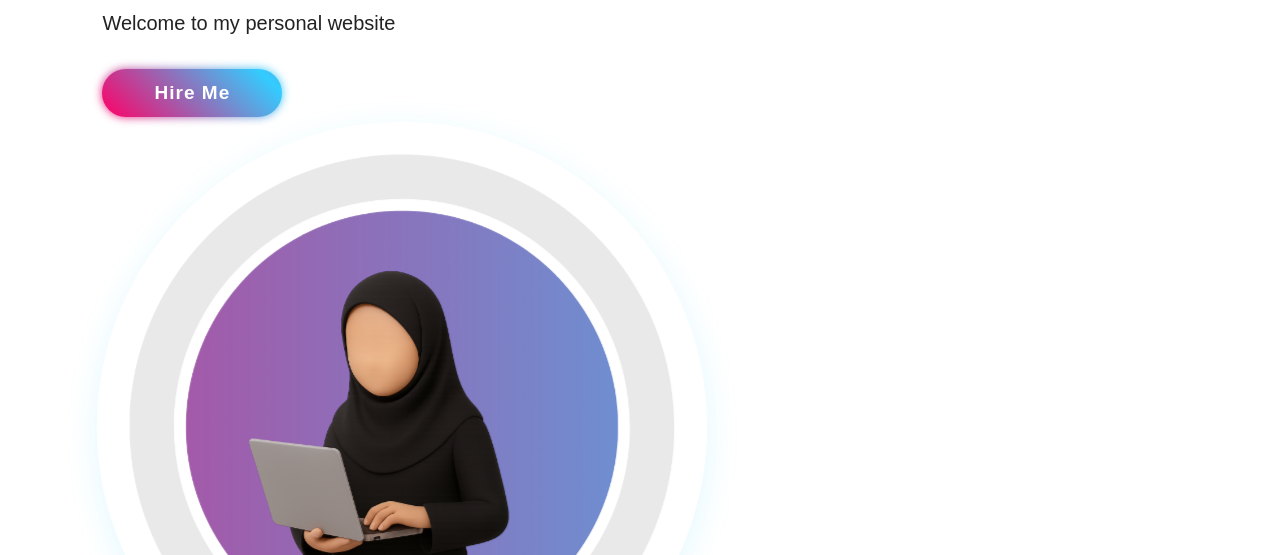
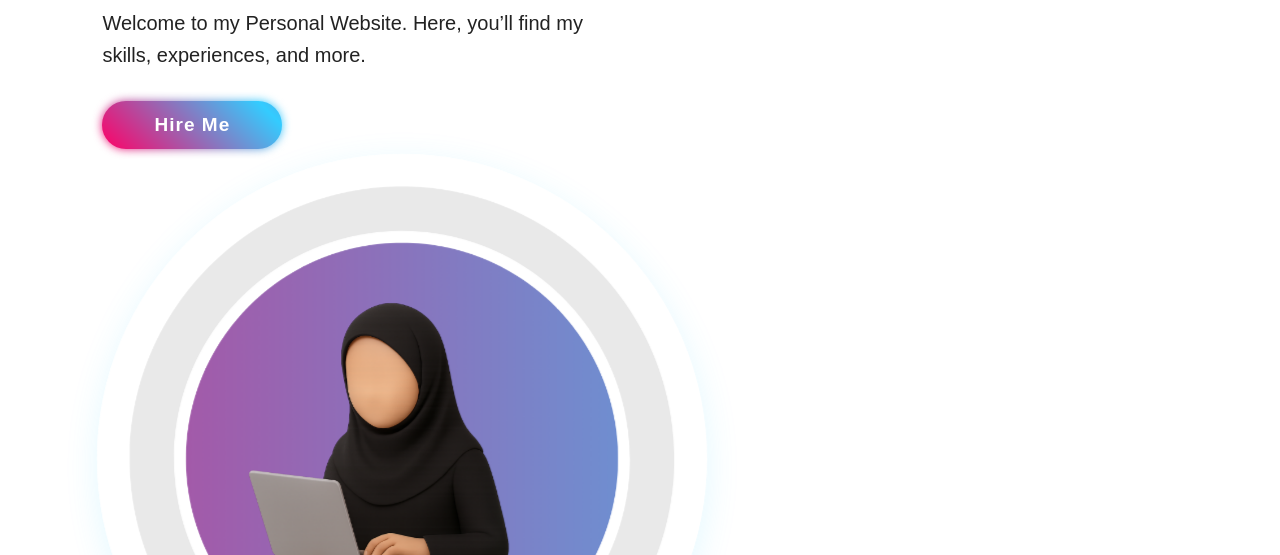
Before and after one commit to syinfatwa/Personal-Website, a plain HTML site: page index.html in a window 1280 px wide. Shown: the part 245-800 px from the top of the page. Drawn offline with Linux system fonts and the light colour scheme.

Commit message:
Update index.html

```diff
--- a/index.html
+++ b/index.html
@@ -32,7 +32,7 @@
     <div class="home-text">
       <h1>Assalamu'alaikum.</h1>
       <h2>Hi, I'm Syinfa Fatwa</h2>
-      <p>Welcome to my personal website</p>
+      <p>Welcome to my Personal Website. Here, you’ll find my skills, experiences, and more.</p>
       <a href="#contact" class="btn">Hire Me</a>
     </div>
     <div class="home-img">
```
